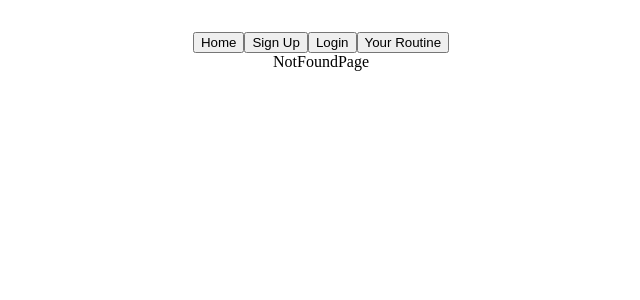
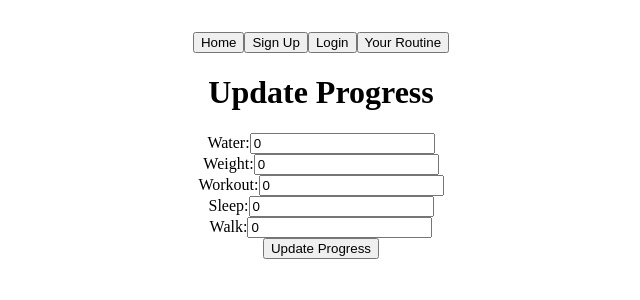
Before and after one commit to farnoushdf/gym-bros-frontend, a React (Vite) app: page /update-progress in a window 1280 px wide. Shown: the top 300 px of the page, without its empty margins (319-959 px from the left). Built offline with nearby package versions, Linux system fonts and the light colour scheme; no server answers.

Commit message:
updateProgress done

```diff
--- a/src/App.jsx
+++ b/src/App.jsx
@@ -10,6 +10,7 @@ import NotFoundPage from "./pages/NotFoundPage/NotFoundPage";
 import Navbar from "./components/NavBar/NavBar";
 import ProgressPage from "./pages/ProgressPage/ProgressPage";
 import SetTargetPage from "./pages/SetTargetPage/SetTargetPage";
+import UpdateProgressPage from "./pages/UpdateProgressPage/UpdateProgressPage";
 
 function App() {
   const location = useLocation();
@@ -32,10 +33,12 @@ function App() {
   });
 
   const handleSetTargets = (newTargets) => {
+    console.log("new Trget:", newTargets);
     setTargets(newTargets);
   };
 
   const handleUpdateProgress = (newProgress) => {
+    console.log("new progress:", newProgress);
     setProgress((prevProgress) => ({
       ...prevProgress,
       ...newProgress,
@@ -60,6 +63,10 @@ function App() {
           path="/set-targets"
           element={<SetTargetPage setTargets={handleSetTargets} />}
         />
+        <Route
+          path="/update-progress"
+          element={<UpdateProgressPage updateProgress={handleUpdateProgress} />}
+        />
       </Routes>
     </>
   );
--- a/src/pages/ProgressPage/ProgressPage.css
+++ b/src/pages/ProgressPage/ProgressPage.css
@@ -0,0 +1,15 @@
+
+.progress-display {
+    display: flex;
+    justify-content: center;
+    align-items: center;
+    margin-top: 20px;
+  }
+
+  .progress-display > div {
+    display: flex;
+    flex-direction: column;
+    align-items: center;
+    width: 150px;
+    margin: 10px;
+  }
--- a/src/pages/ProgressPage/ProgressPage.jsx
+++ b/src/pages/ProgressPage/ProgressPage.jsx
@@ -7,27 +7,30 @@ import 'react-circular-progressbar/dist/styles.css'
 const ProgressPage = ({targets, progress}) => {
     const categories = ['Water', 'Weight', 'Workout', 'Sleep', 'Walk'];
     const calculatePercentage = (value, target) => (target > 0 ? (value / target) * 100 : 0);
+    console.log(targets, progress)
 
   return (
     <div>
       <div className="progress-display">
         {categories.map((category) => (
-            <div>
+            <div key={category}>
                 <h2>{category}</h2>
                 <CircularProgressbar value={calculatePercentage(progress[category], targets[category])}
             text={`${Math.round(calculatePercentage(progress[category], targets[category]))}%`}
             styles={buildStyles({
               textColor: '#000',
               pathColor: '#00f',
-              trailColor: '#d6d6d6'
+              trailColor: '#d6d6d6',
+              height:'30px',
+              whith: '30px'
             })}/>
             </div>
         ))}
       </div>
-      <Link>
+      <Link to="/set-targets">
         <button>Set your Target</button>
       </Link>
-      <Link>
+      <Link to="/update-progress">
         <button>Update your progress</button>
       </Link>
     </div>
--- a/src/pages/SetTargetPage/SetTargetPage.jsx
+++ b/src/pages/SetTargetPage/SetTargetPage.jsx
@@ -1,4 +1,5 @@
 import React, { useState } from "react";
+import { Link } from "react-router-dom";
 
 const SetTargetPage = ({ setTargets }) => {
   const [formState, setFormState] = useState({
@@ -10,7 +11,7 @@ const SetTargetPage = ({ setTargets }) => {
   });
   const handleChange = (e) => {
     const { name, value } = e.target;
-    setFormState({ ...formState, [name]: parseFloat(value) });
+    setFormState({ ...formState, [name]: parseFloat(value) || 0 });
   };
   const handleSubmit = (e) => {
     e.preventDefault();
@@ -23,7 +24,7 @@ const SetTargetPage = ({ setTargets }) => {
         {Object.keys(formState).map((key) => (
           <div key={key}>
             <label>
-              {key.charAt(0).toUpperCase() + key.slice(1)} (units):
+              {key.charAt(0).toUpperCase() + key.slice(1)}:
               <input
                 type="number"
                 name={key}
@@ -33,7 +34,9 @@ const SetTargetPage = ({ setTargets }) => {
             </label>
           </div>
         ))}
-        <button type="submit">Set Targets</button>
+        <Link to="/progress">
+          <button type="submit">Set Targets</button>
+        </Link>
       </form>
     </div>
   );
--- a/src/pages/UpdateProgressPage/UpdateProgressPage.jsx
+++ b/src/pages/UpdateProgressPage/UpdateProgressPage.jsx
@@ -0,0 +1,51 @@
+import React, { useState } from "react";
+import { Link } from "react-router-dom";
+
+const UpdateProgressPage = ({ updateProgress }) => {
+  const [formState, setFormState] = useState({
+    water: 0,
+    weight: 0,
+    workout: 0,
+    sleep: 0,
+    walk: 0,
+  });
+
+  const handleChange = (e) => {
+    const { name, value } = e.target;
+    setFormState({
+      ...formState,
+      [name]: parseFloat(value) || 0,
+    });
+  };
+
+  const handleSubmit = (e) => {
+    e.preventDefault();
+    updateProgress(formState);
+  };
+
+  return (
+    <div>
+      <h1>Update Progress</h1>
+      <form onSubmit={handleSubmit}>
+        {Object.keys(formState).map((key) => (
+          <div key={key}>
+            <label>
+              {key.charAt(0).toUpperCase() + key.slice(1)}:
+              <input
+                type="number"
+                name={key}
+                value={formState[key]}
+                onChange={handleChange}
+              />
+            </label>
+          </div>
+        ))}
+        <Link to="/progress">
+          <button type="submit">Update Progress</button>
+        </Link>
+      </form>
+    </div>
+  );
+};
+
+export default UpdateProgressPage;
```
